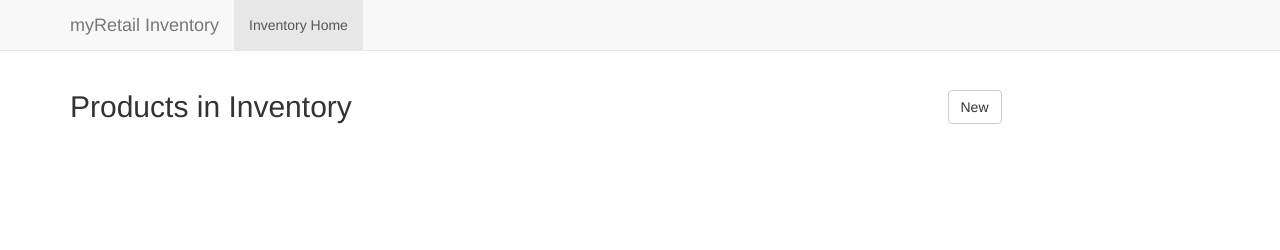
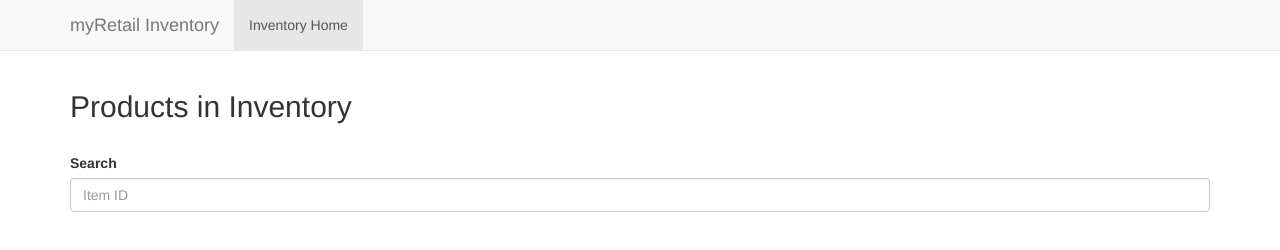
Before and after one commit to PianoHouseCreations/myRetail, a website: page public/index.html in a window 1280 px wide. Shown: the top 250 px of the page. Drawn offline with nearby package versions, Linux system fonts and the light colour scheme; some packages are replaced by stand-ins of ours; no server answers.

Commit message:
added search input

```diff
--- a/public/list.html
+++ b/public/list.html
@@ -6,9 +6,9 @@
   </div>
   <div class="col-md-3">
   </div>
-  <div class="col-md-2">
+  <!-- <div class="col-md-2">
     <a style="margin-top:20px" class="btn btn-default" href="#/new/contact">New</a>
-  </div>
+  </div> -->
   <div class="col-md-1">
   </div>
 </div>
@@ -23,3 +23,8 @@
     </tbody>
   </table>
 </div>
+
+<p>
+  <label>Search</label>
+  <input id="Search" class="form-control" type="text" ng-model="searchedItem" placeholder="Item ID" required>
+</p>
```
